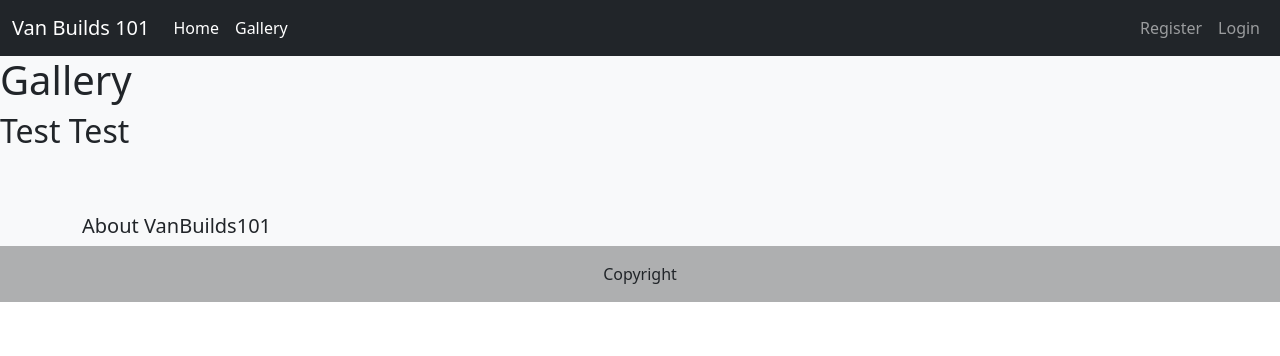
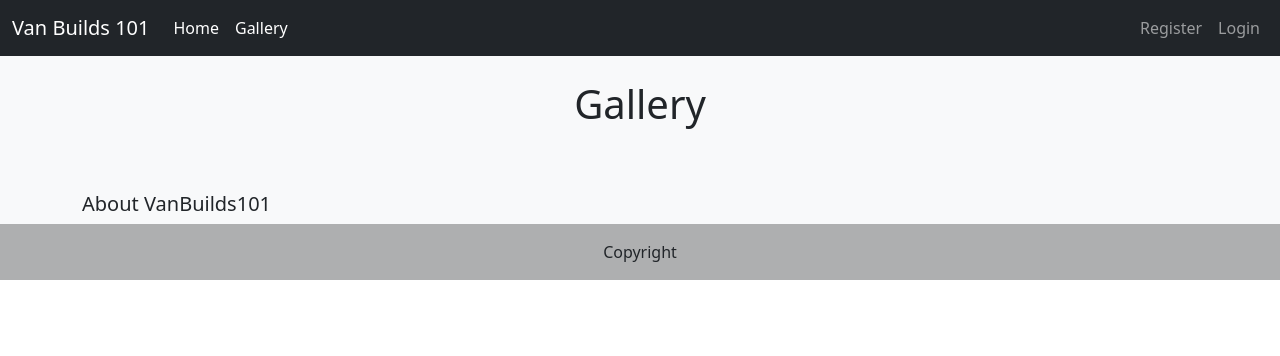
Before and after one commit to lukecdev/VanBuilds101, a Django app: page /gallery/van_images/ in a window 1280 px wide. Shown: the top 356 px of the page. Run offline with Django 3.2, Linux system fonts and the light colour scheme; data that the repository does not hold is empty; some libraries are stand-ins or nearby versions.

Commit message:
added image decription text to image cards

```diff
--- a/templates/van_images.html
+++ b/templates/van_images.html
@@ -6,8 +6,8 @@
     <title>Gallery</title>
 </head>
 <body>
-    <h1>Gallery</h1>
-    <h2>Test Test</h2>
+    <br>
+    <h1 class="text-center">Gallery</h1>
     <ul>
         {% if user.is_authenticated %}
         <div class="container">
@@ -26,33 +26,6 @@
         </div>
         {% endif %}
     </ul>
-    <!--
-    <ul>
-        {% for image in images %}
-        <div class="text-center">
-
-                <img src="{{ image.image.url }}" alt="{{ image.title }}" class="rounded img-fluid" >
-
-        {% endfor %}
-    </ul>
-    <div class="row">
-        <div class="flex-shrink-0 main-bg">
-
-                {% for image in images %}
-                <div class="card" style="width: 18rem;">
-                <img src="{{ image.image.url }}" alt="{{ image.title }}" class="card-img-top" >
-
-                 <div class="card-body">
-                <p class="card-text">Some quick example text to build on the card title and make up the bulk of the card's content.</p>
-                </div>
-                </div>
-                {% endfor %}
-
-        </div>
-    </div> -->
-
-
-
 
 <div class="container-fluid">
     <div class="row">
@@ -65,7 +38,6 @@
                         <div class="card-body">
                             <div class="image-container">
 
-
                                 <img class="card-img-top" src="{{ image.image.url }}" alt="{{ image.title }}" width="250px" height="250px" >
 
                                 <!--<div class="image-flash">
@@ -73,7 +45,10 @@
                                 </div> -->
                             </div>
 
-
+                        </div>
+                        <div class="card-footer">
+                            <h4 class="card-title"> Placeholder</h4>
+                            <p>Exerpt placeholder</p>
                         </div>
                     </div>
                 </div>
```
